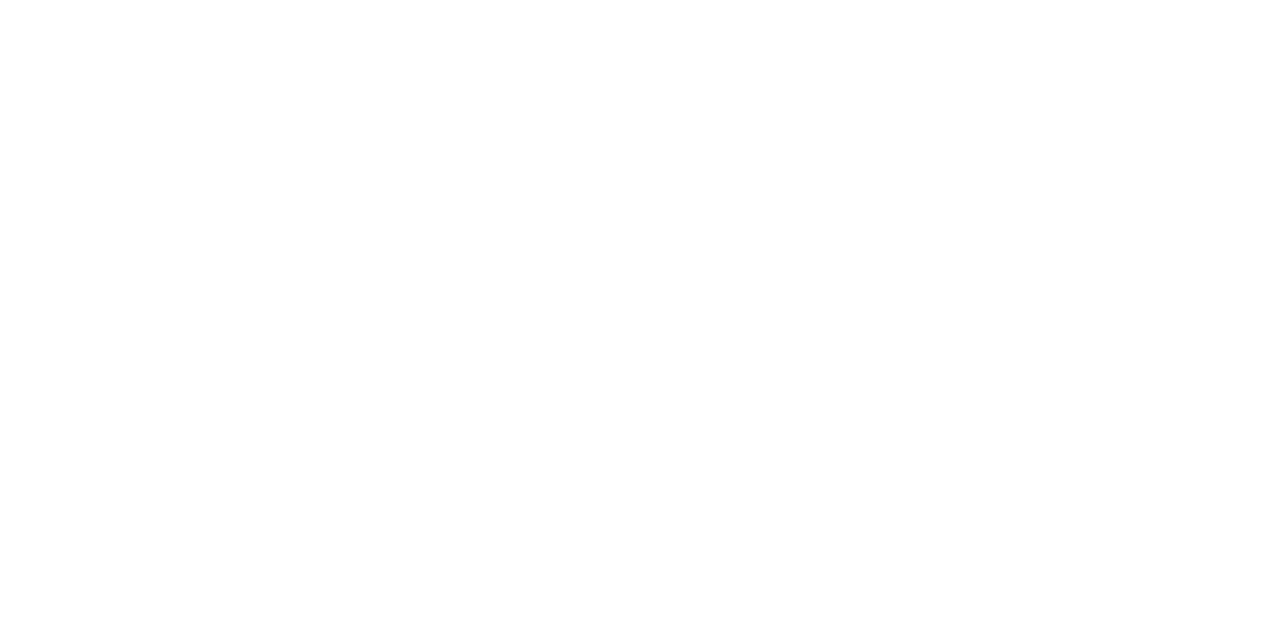
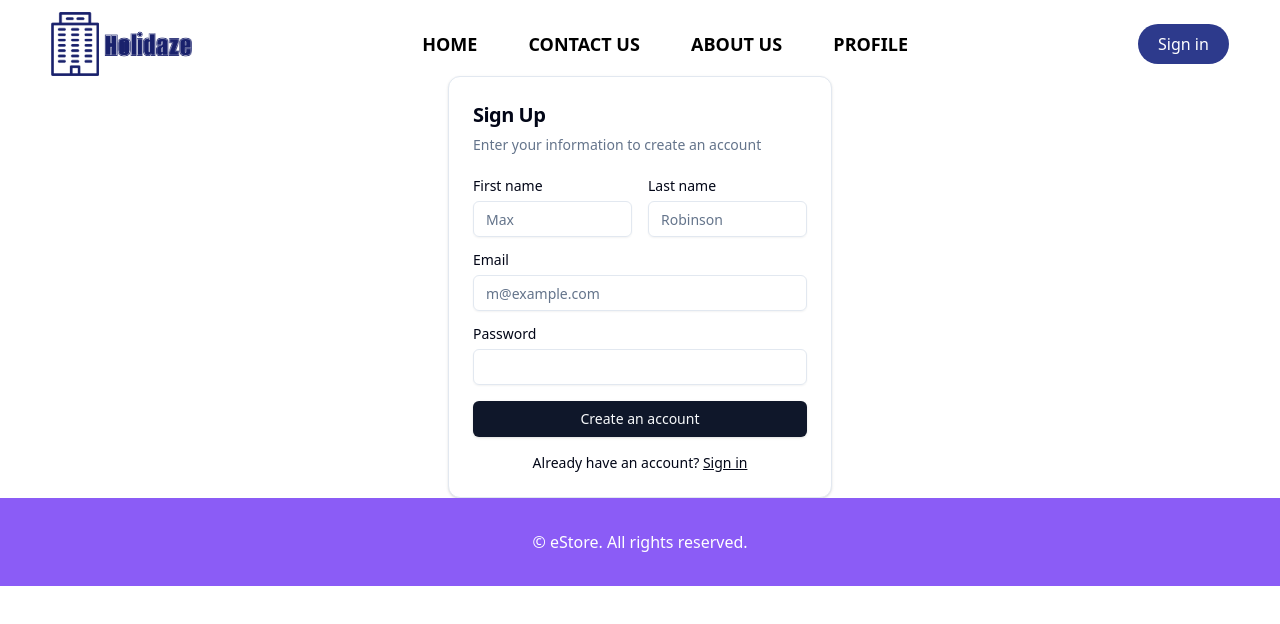
Before and after one commit to MusaabAbdalla/project-exam-2, a React (Vite) app: page /signup in a window 1280 px wide. Before the commit this address had no page. Shown: the top 624 px of the page. Built offline with nearby package versions, Linux system fonts and the light colour scheme.

Commit message:
adds login and signUp pages

```diff
--- a/src/App.jsx
+++ b/src/App.jsx
@@ -3,7 +3,8 @@
 import Home from "./routes/Home";
 import About from "./routes/about";
 import Contact from "./routes/contact";
-import Login from "./routes/login";
+import Login from "./routes/Login";
+import SignUp from "./routes/signup";
 import Profile from "./routes/profile";
 import Venue from "./routes/venue";
 
@@ -18,6 +19,7 @@
           <Route path="About" element={<About />} />
           <Route path="profile" element={<Profile />} />
           <Route path="login" element={<Login />} />
+          <Route path="signup" element={<SignUp />} />
         </Route>
       </Routes>
     </>
--- a/src/components/Header.jsx
+++ b/src/components/Header.jsx
@@ -1,8 +1,10 @@
 import logo from "../assets/logo-no-background.png";
 import { FiMenu } from "react-icons/fi";
 import { RiCloseLargeFill } from "react-icons/ri";
+import { Link, useNavigate } from "react-router-dom";
 
 function Header() {
+  const navigate = useNavigate();
   return (
     <header className="bg-white">
       <nav className="mx-auto flex w-[92%] items-center justify-between pt-3">
@@ -12,41 +14,44 @@
         <div className="nav-links bg-primary-100 absolute left-0 top-[-100%] flex min-h-[60vh] w-full items-center px-5 md:static md:min-h-fit md:w-auto md:bg-white">
           <ul className="flex flex-col gap-8 md:flex-row md:items-center md:gap-[4vw]">
             <li>
-              <a
+              <Link
                 className="text-lg font-bold uppercase hover:text-gray-500"
-                href="#"
+                to="/"
               >
                 Home
-              </a>
+              </Link>
             </li>
             <li>
-              <a
+              <Link
                 className="text-lg font-bold uppercase hover:text-gray-500"
-                href="#"
+                to="/contact"
               >
                 Contact us
-              </a>
+              </Link>
             </li>
             <li>
-              <a
+              <Link
                 className="text-lg font-bold uppercase hover:text-gray-500"
-                href="#"
+                to="/about"
               >
                 About us
-              </a>
+              </Link>
             </li>
             <li>
-              <a
+              <Link
                 className="text-lg font-bold uppercase hover:text-gray-500"
-                href="#"
+                to="/profile"
               >
                 Profile
-              </a>
+              </Link>
             </li>
           </ul>
         </div>
         <div className="flex items-center gap-6">
-          <button className="bg-primary-90 rounded-full px-5 py-2 text-white hover:bg-[#87acec]">
+          <button
+            onClick={() => navigate("/login")}
+            className="bg-primary-90 rounded-full px-5 py-2 text-white hover:bg-[#87acec]"
+          >
             Sign in
           </button>
           <div
--- /dev/null
+++ b/src/routes/Login.jsx
@@ -0,0 +1,55 @@
+import { Button } from "@/components/ui/button";
+import {
+  Card,
+  CardContent,
+  CardDescription,
+  CardHeader,
+  CardTitle,
+} from "@/components/ui/card";
+import { Input } from "@/components/ui/input";
+import { Label } from "@/components/ui/label";
+import { Link } from "react-router-dom";
+
+export const description =
+  "A login form with email and password. There's an option to login with Google and a link to sign up if you don't have an account.";
+
+export default function LoginForm() {
+  return (
+    <Card className="mx-auto max-w-sm">
+      <CardHeader>
+        <CardTitle className="text-2xl">Login</CardTitle>
+        <CardDescription>
+          Enter your email below to login to your account
+        </CardDescription>
+      </CardHeader>
+      <CardContent>
+        <div className="grid gap-4">
+          <div className="grid gap-2">
+            <Label htmlFor="email">Email</Label>
+            <Input
+              id="email"
+              type="email"
+              placeholder="m@example.com"
+              required
+            />
+          </div>
+          <div className="grid gap-2">
+            <div className="flex items-center">
+              <Label htmlFor="password">Password</Label>
+            </div>
+            <Input id="password" type="password" required />
+          </div>
+          <Button type="submit" className="w-full">
+            Login
+          </Button>
+        </div>
+        <div className="mt-4 text-center text-sm">
+          Don&apos;t have an account?{" "}
+          <Link to="/signup" className="underline">
+            Sign up
+          </Link>
+        </div>
+      </CardContent>
+    </Card>
+  );
+}
--- a/src/routes/login.jsx
+++ /dev/null
@@ -1,9 +0,0 @@
-function Login() {
-  return (
-    <div>
-      <h1 className="font-bold">This is login Page</h1>
-    </div>
-  );
-}
-
-export default Login;
--- /dev/null
+++ b/src/routes/signup.jsx
@@ -0,0 +1,63 @@
+import { Button } from "@/components/ui/button";
+import {
+  Card,
+  CardContent,
+  CardDescription,
+  CardHeader,
+  CardTitle,
+} from "@/components/ui/card";
+import { Input } from "@/components/ui/input";
+import { Label } from "@/components/ui/label";
+import { Link } from "react-router-dom";
+
+export const description =
+  "A sign up form with first name, last name, email and password inside a card. There's an option to sign up with GitHub and a link to login if you already have an account";
+
+export default function SingUpForm() {
+  return (
+    <Card className="mx-auto max-w-sm">
+      <CardHeader>
+        <CardTitle className="text-xl">Sign Up</CardTitle>
+        <CardDescription>
+          Enter your information to create an account
+        </CardDescription>
+      </CardHeader>
+      <CardContent>
+        <div className="grid gap-4">
+          <div className="grid grid-cols-2 gap-4">
+            <div className="grid gap-2">
+              <Label htmlFor="first-name">First name</Label>
+              <Input id="first-name" placeholder="Max" required />
+            </div>
+            <div className="grid gap-2">
+              <Label htmlFor="last-name">Last name</Label>
+              <Input id="last-name" placeholder="Robinson" required />
+            </div>
+          </div>
+          <div className="grid gap-2">
+            <Label htmlFor="email">Email</Label>
+            <Input
+              id="email"
+              type="email"
+              placeholder="m@example.com"
+              required
+            />
+          </div>
+          <div className="grid gap-2">
+            <Label htmlFor="password">Password</Label>
+            <Input id="password" type="password" />
+          </div>
+          <Button type="submit" className="w-full">
+            Create an account
+          </Button>
+        </div>
+        <div className="mt-4 text-center text-sm">
+          Already have an account?{" "}
+          <Link to="/login" className="underline">
+            Sign in
+          </Link>
+        </div>
+      </CardContent>
+    </Card>
+  );
+}
```
